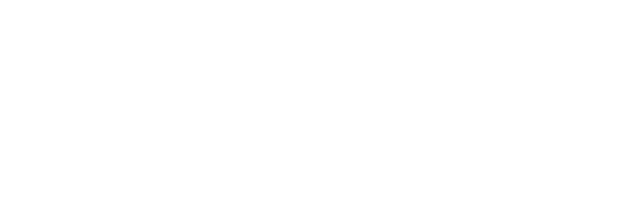
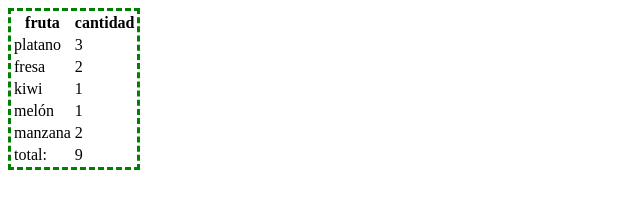
Before and after one commit to AhmedHassanKhamis/DAW2_DEC, a plain HTML site: page frutas.html in a window 1280 px wide. Shown: the whole page, without its empty margins (0-640 px from the left). Drawn offline with Linux system fonts and the light colour scheme.

Commit message:
Add files via upload

```diff
--- a/frutas.html
+++ b/frutas.html
@@ -1,11 +1,151 @@
 <!DOCTYPE html>
 <html lang="en">
+
 <head>
     <meta charset="UTF-8">
     <meta name="viewport" content="width=device-width, initial-scale=1.0">
     <title>Document</title>
 </head>
+<script>
+    'use strict';
+
+    // Ejercicio Frutas:
+    const frutas = ["platano", "fresa", "kiwi", "fresa", "melón", "manzana", "manzana", "platano", "platano"]
+    //Hacer un objeto de este array, cuya key sea la fruta y el valor el nºvcs que aparece la fruta
+
+    const objetoFrutas = frutas.reduce((acc, fruta) => {
+        let veces = 0;
+        frutas.forEach(v => {
+            if (v == fruta) {
+                veces++;
+            }
+        })
+        acc[fruta] = veces;
+        return acc
+    }, {})
+
+    // apartir de aqui yo lo complico porque me apetece para practicar dom y demas....jejejjej
+    // primero convertire el objeto de frutas en un array de objetos donde la clave es la fruta y el
+    // valor es las veces que aparece,basicamente voy a fragmentar el objetoFrutas creado anteriormente
+    // luego de eso se tiene que crear una tabla apartir de el array nuevo con los objetos.
+    // la tabla se compone de: thead, tbody y tfoot, respectivamente seria la info, valores, el total
+
+
+    // ######## METODO GENERICO ##########
+    // function objeto2ArrayDeObjetos(objeto) {
+    //     let array = [];
+    //     for (let prop in objeto){
+    //         let obj = {};
+    //         obj[prop] = objeto[prop];
+    //         array.push(obj);
+    //     }
+    //     return array;
+    // }
+
+
+    function objeto2ArrayDeObjetos(objeto) {
+        let array = [];
+        for (let prop in objeto) {
+            let obj = {};
+            obj["fruta"] = prop;
+            obj["cantidad"] = objeto[prop];
+            array.push(obj);
+        }
+        return array;
+    }
+
+
+    let arrayObjetosFrutas = [];
+    arrayObjetosFrutas = objeto2ArrayDeObjetos(objetoFrutas);
+
+
+    function crearTabla(arrayObjetosFrutas) {
+
+        function extraerCabecera(obj) {
+            return Object.keys(obj);
+        }
+
+        let cabecera = extraerCabecera(arrayObjetosFrutas[0]);
+
+        function thead() {
+            let thead = crearNodo("thead");
+            let tr = crearNodo("tr");
+            for (let v in cabecera){
+                let th = crearNodo("th",cabecera[v]);
+                tr.appendChild(th);
+            }
+            thead.appendChild(tr);
+            return thead;
+        }
+
+
+        function tbody() {
+            let tbody = crearNodo("tbody");
+            arrayObjetosFrutas.forEach(v => {
+                let valores = Object.values(v);
+                let tr = crearNodo("tr");
+                let td = crearNodo("td",valores[0]);
+                let td2 = crearNodo("td",valores[1]);
+                tr.appendChild(td);
+                tr.appendChild(td2);
+                tbody.appendChild(tr);
+            })
+            return tbody;
+        }
+
+
+        function totalFrutas() {
+            let total = 0;
+            arrayObjetosFrutas.forEach(v => total += v["cantidad"]);
+            return total;
+        }
+
+        let total = totalFrutas();
+
+        function tfoot(total) {
+            let tfoot = crearNodo("tfoot");
+            let tr = crearNodo("tr");
+            let td = crearNodo("td","total:");
+            let td2 = crearNodo("td",total);
+            tr.appendChild(td);
+            tr.appendChild(td2);
+            tfoot.appendChild(tr);
+            return tfoot;
+        }
+
+
+        let table = crearNodo("table");
+
+        table.appendChild(thead());
+        table.appendChild(tbody());
+        table.appendChild(tfoot(total));
+
+        table.setAttribute("style","border:medium dashed green;")
+
+        let contenedor = document.getElementById("contenedor");
+        contenedor.appendChild(table);
+
+
+    }
+
+
+    function crearNodo(elemento, contenido = undefined) {
+        let ele = document.createElement(elemento);
+        if (contenido) {
+            let conte = document.createTextNode(contenido);
+            ele.appendChild(conte);
+        }
+        return ele;
+    }
+
+</script>
+
 <body>
+    <div id="contenedor">
 
+    </div>
 </body>
+<script>
+        crearTabla(arrayObjetosFrutas);
+</script>
 </html>
```
